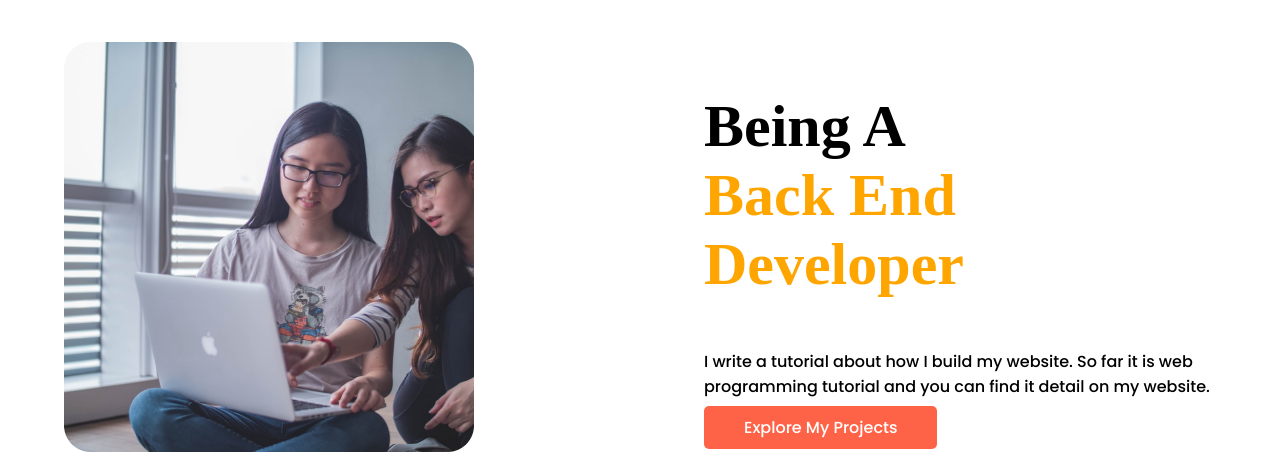
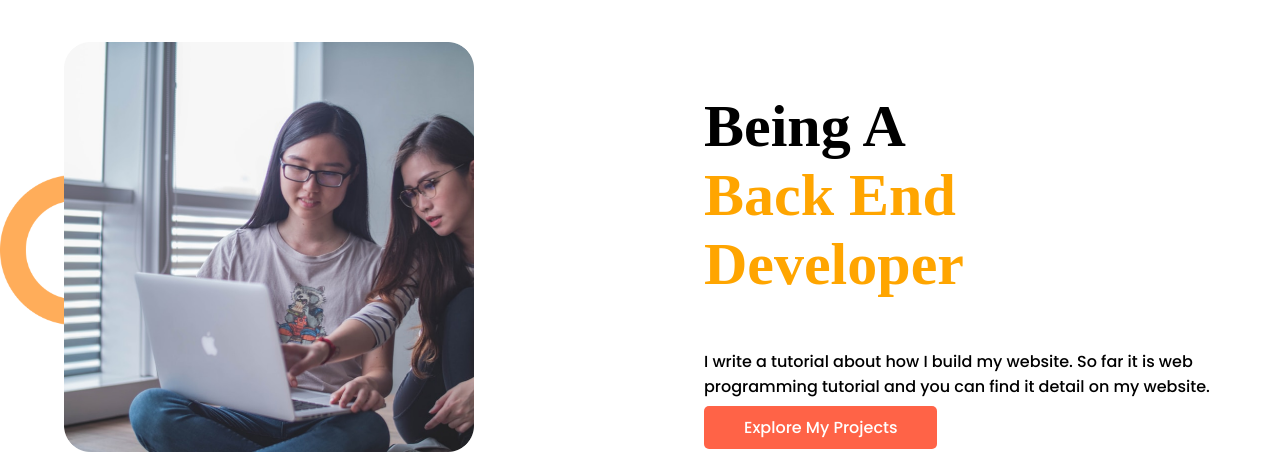
Before and after one commit to readz07/first-assignment-ph, a plain HTML site: page index.html in a window 1280 px wide. Shown: the part 1047-1503 px from the top of the page. Drawn offline with Linux system fonts and the light colour scheme; grey boxes are pictures that could not be loaded.

Commit message:
background image update

```diff
--- a/style.css
+++ b/style.css
@@ -74,6 +74,14 @@ h1 {
   width: 25%;
 }
 
+/* project 1 */
+.project-1 {
+  background-image: url("./images/shapes/shape-1.png");
+  background-repeat: no-repeat;
+  background-position: left;
+  background-size: 150px;
+}
+
 /* input area */
 input,
 textarea {
```
